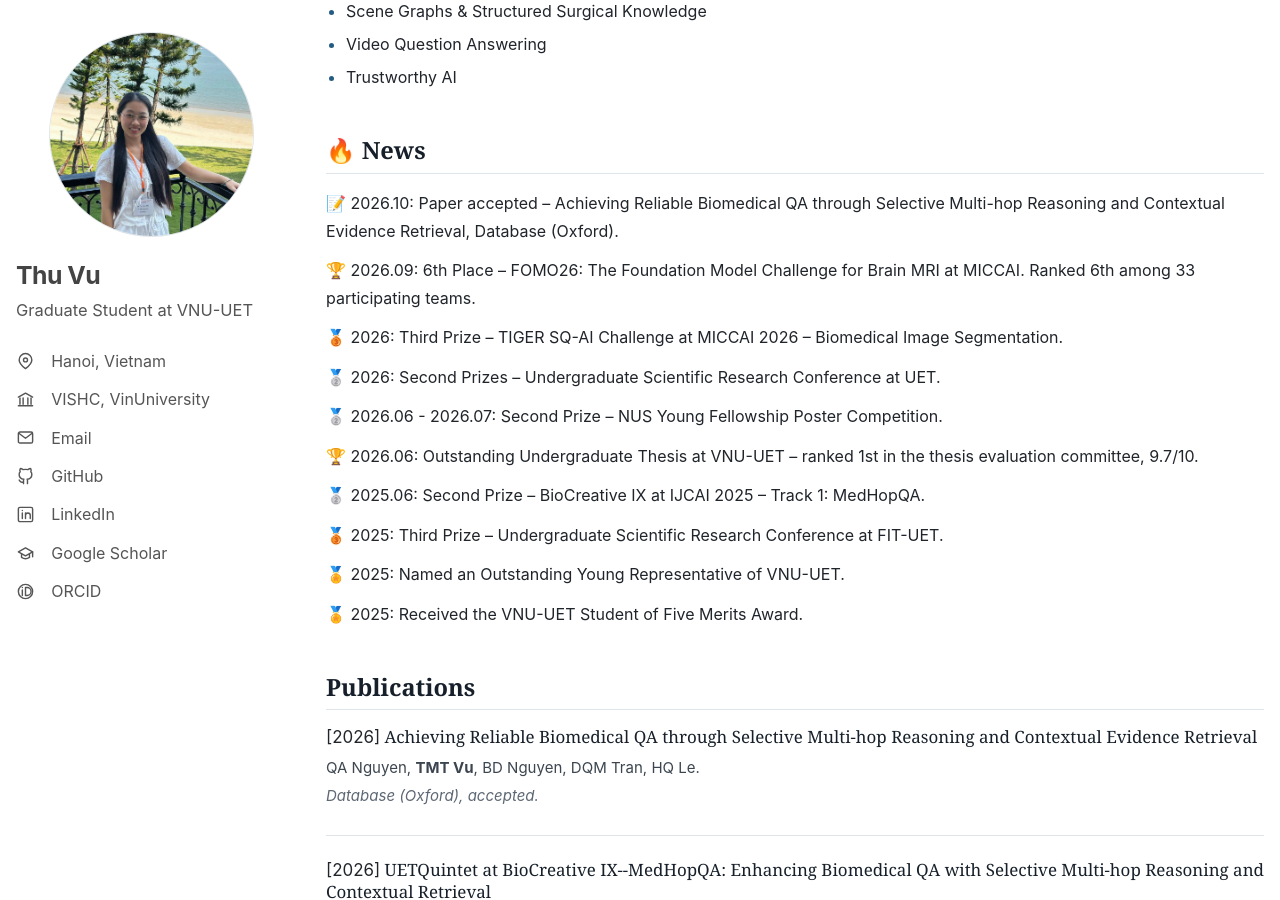
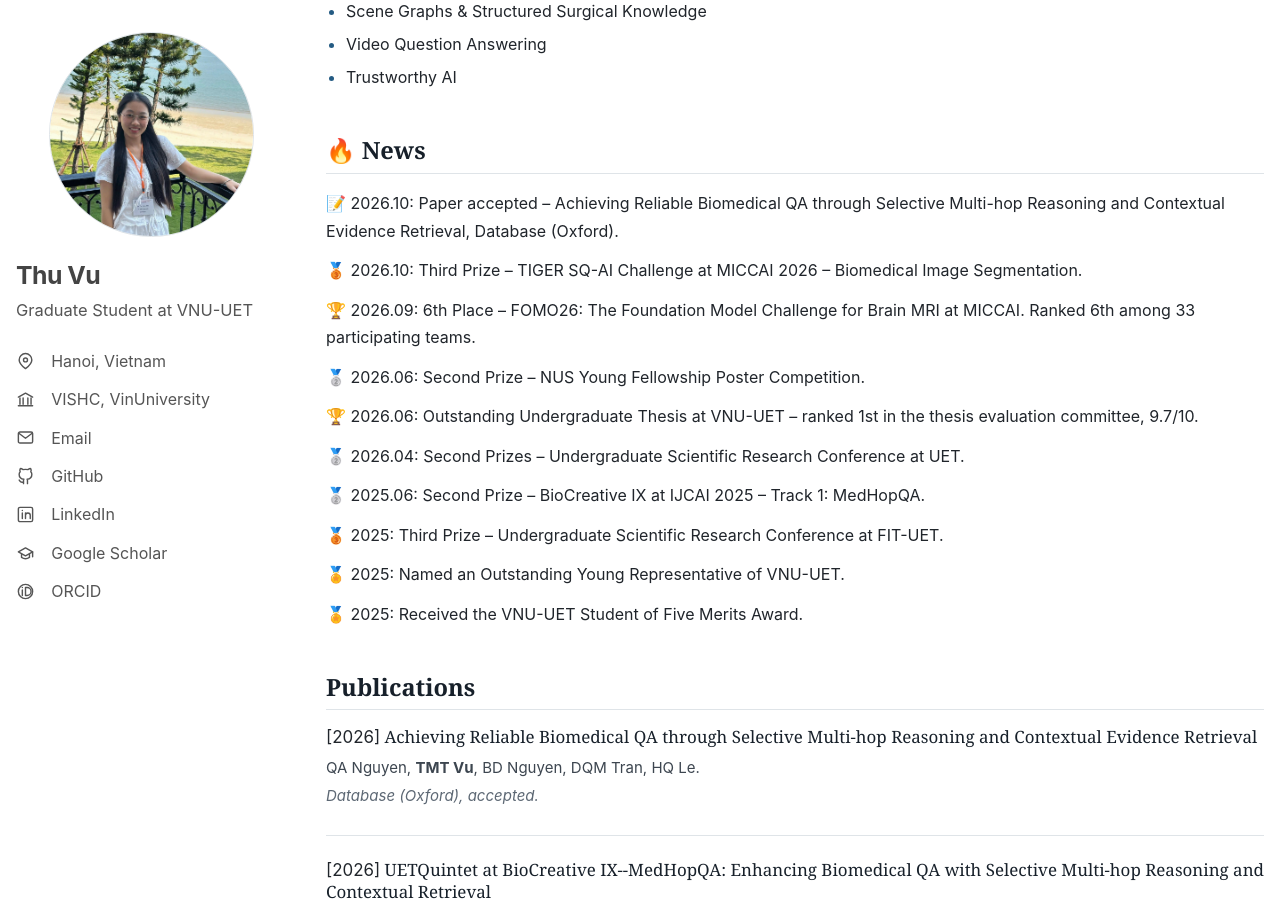
Before and after one commit to ThiMinhThuVu/ThiMinhThuVu.github.io, a Jekyll site: the page built from index.md, in a window 1280 px wide and 900 px high, scrolled down 535 px. Built offline with Jekyll 4.4.1, drawn with Linux system fonts in a browser that asks for light colours.

Commit message:
Update news dates and chronological order

```diff
--- a/_data/news.yml
+++ b/_data/news.yml
@@ -1,21 +1,21 @@
 - date: "2026.10"
   icon: "📝"
   text: "Paper accepted – Achieving Reliable Biomedical QA through Selective Multi-hop Reasoning and Contextual Evidence Retrieval, Database (Oxford)."
+- date: "2026.10"
+  icon: "🥉"
+  text: "Third Prize – TIGER SQ-AI Challenge at MICCAI 2026 – Biomedical Image Segmentation."
 - date: "2026.09"
   icon: "🏆"
   text: "6th Place – FOMO26: The Foundation Model Challenge for Brain MRI at MICCAI. Ranked 6th among 33 participating teams."
-- date: "2026"
-  icon: "🥉"
-  text: "Third Prize – TIGER SQ-AI Challenge at MICCAI 2026 – Biomedical Image Segmentation."
-- date: "2026"
-  icon: "🥈"
-  text: "Second Prizes – Undergraduate Scientific Research Conference at UET."
-- date: "2026.06 - 2026.07"
+- date: "2026.06"
   icon: "🥈"
   text: "Second Prize – NUS Young Fellowship Poster Competition."
 - date: "2026.06"
   icon: "🏆"
   text: "Outstanding Undergraduate Thesis at VNU-UET – ranked 1st in the thesis evaluation committee, 9.7/10."
+- date: "2026.04"
+  icon: "🥈"
+  text: "Second Prizes – Undergraduate Scientific Research Conference at UET."
 - date: "2025.06"
   icon: "🥈"
   text: "Second Prize – BioCreative IX at IJCAI 2025 – Track 1: MedHopQA."
```
